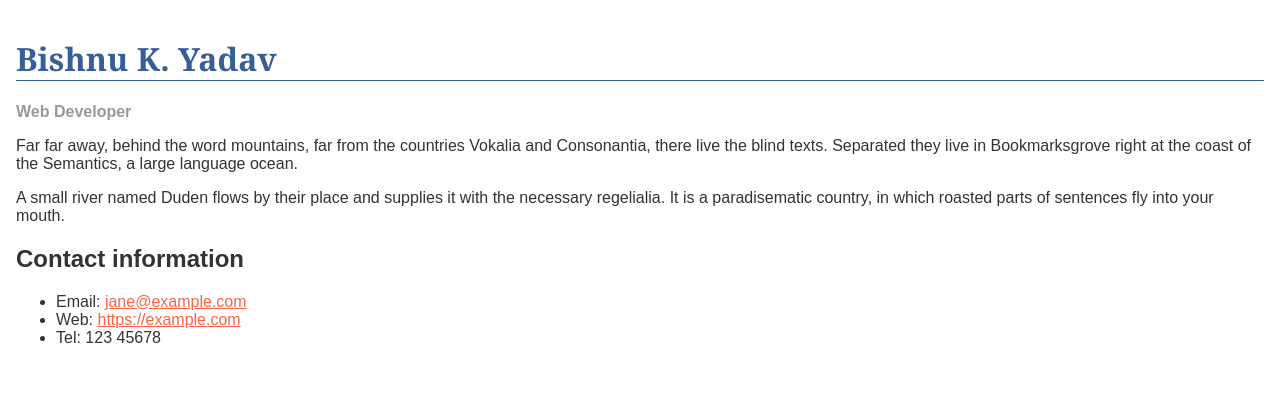
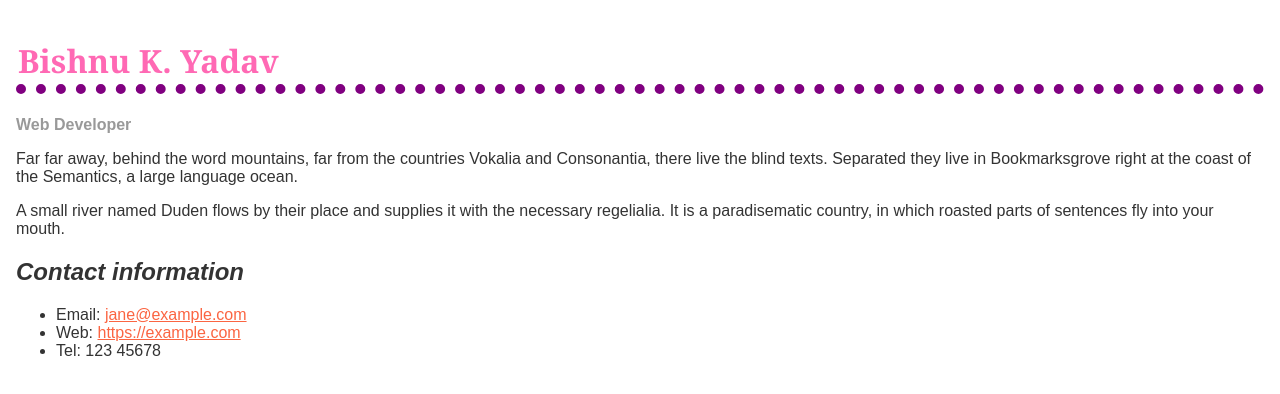
Before and after one commit to yadavbishnu/INFT1206Sec6, a plain HTML site: page Assignment/a3p1.html in a window 1280 px wide. Drawn offline with Linux system fonts and the light colour scheme.

Commit message:
Update on a3p1.html
In this section, I have fixed part 1 CSS code according to the rubric provided.

```diff
--- a/css/a3p1.css
+++ b/css/a3p1.css
@@ -7,14 +7,16 @@ body {
   }
 
   h1 {
-    color: #375e97;
+    color: hotpink;
     font-size: 2em;
     font-family: Georgia, "Times New Roman", Times, serif;
-    border-bottom: 1px solid #375e97;
+    border-bottom: 10px dotted purple ;
+    padding: 2px;
   }
 
   h2 {
     font-size: 1.5em;
+    font-style: italic;
   }
 
   .job-title {
@@ -28,5 +30,5 @@ body {
   }
 
   a:hover {
-    text-decoration: none;
+    color: green;
   }
```
